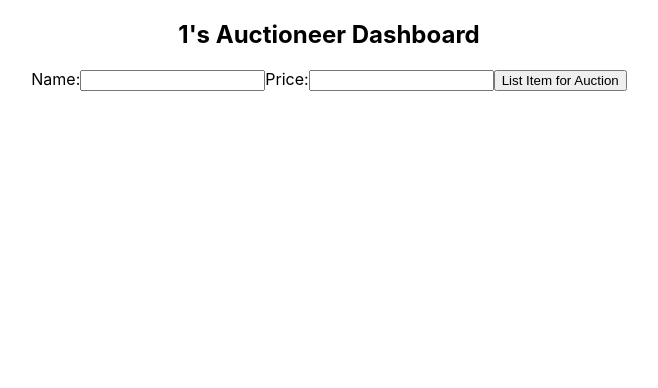
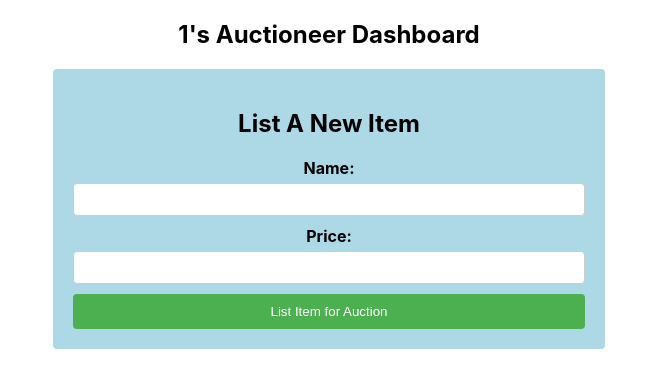
Before and after one commit to hopebradley/bidwrangler-challenge-hope-b, a React (Create React App) app in the folder client/: page /auctioneer/1 in a window 1280 px wide. Shown: the top 388 px of the page, without its empty margins (311-969 px from the left). Built offline with nearby package versions, Linux system fonts and the light colour scheme; no server answers.

Commit message:
add styling to dashboards

```diff
--- a/client/src/App.js
+++ b/client/src/App.js
@@ -1,15 +1,32 @@
 import './App.css';
+import { useState, useEffect } from 'react';
+import axios from 'axios';
 import { AuctioneerDashboard } from './components/AuctioneerDashboard';
 import { BidderDashboard } from './components/BidderDashboard';
 import { BrowserRouter, Route, Routes } from 'react-router-dom';
 
 function App() {
+  const [items, setItems] = useState([])
+
+  useEffect(() => {
+    const fetchData = async () => {
+      try {
+        const response = await axios.get('http://localhost:5000/items');
+        setItems(response.data);
+      } catch (error) {
+        console.log(error);
+      }
+    };
+
+    fetchData();
+  }, [items]);
+
   return (
     <div className="App">
       <BrowserRouter>
         <Routes>
-          <Route path="/auctioneer/:name" element={<AuctioneerDashboard />} />
-          <Route path="/bidder/:name" element={<BidderDashboard />} />
+          <Route path="/auctioneer/:name" element={<AuctioneerDashboard items={items.toReversed()}/>} />
+          <Route path="/bidder/:name" element={<BidderDashboard items={items.toReversed()} />} />
         </Routes>
       </BrowserRouter>
     </div>
--- a/client/src/components/AuctioneerDashboard.jsx
+++ b/client/src/components/AuctioneerDashboard.jsx
@@ -1,8 +1,10 @@
 import { useParams } from 'react-router-dom';
+import './AuctioneerDashboard.scss';
 import React, { useState } from 'react';
 import api from '../axios/axiosConfig';
+import { ListedItems } from './ListedItems';
 
-export const AuctioneerDashboard = () => {
+export const AuctioneerDashboard = ({items}) => {
   const [name, setName] = useState('');
   const [price, setPrice] = useState('');
 
@@ -33,10 +35,12 @@ export const AuctioneerDashboard = () => {
   };
 
   return (
-    <div>
+    <>
       <h2>{displayName}'s Auctioneer Dashboard</h2>
+      <div className="form-container">
         <form onSubmit={handleSubmit}>
-        <label htmlFor="name">Name:</label>
+          <h2>List A New Item</h2>
+          <label>Name:</label>
           <input
             type="text"
             id="name"
@@ -45,7 +49,7 @@ export const AuctioneerDashboard = () => {
             required
           />
 
-        <label htmlFor="price">Price:</label>
+          <label>Price:</label>
           <input
             type="number"
             id="price"
@@ -54,8 +58,9 @@ export const AuctioneerDashboard = () => {
             required
           />
           <button type="submit">List Item for Auction</button>
-
         </form>
       </div>
+      <ListedItems items={items}/>
+    </>
   );
 };
--- /dev/null
+++ b/client/src/components/AuctioneerDashboard.scss
@@ -0,0 +1,38 @@
+.form-container {
+  max-width: 40%;
+  margin: 0 auto;
+  padding: 20px;
+  background-color: lightblue;
+  border-radius: 4px;
+
+  h2 {
+    text-align: center;
+    margin-bottom: 20px;
+  }
+
+  form {
+    display: flex;
+    flex-direction: column;
+
+    label {
+      font-weight: bold;
+      margin-bottom: 5px;
+    }
+
+    input {
+      padding: 8px;
+      margin-bottom: 10px;
+      border: 1px solid #ccc;
+      border-radius: 4px;
+    }
+
+    button {
+      padding: 10px 20px;
+      background-color: #4caf50;
+      color: white;
+      border: none;
+      border-radius: 4px;
+      cursor: pointer;
+    }
+  }
+}
--- a/client/src/components/BidderDashboard.jsx
+++ b/client/src/components/BidderDashboard.jsx
@@ -1,13 +1,18 @@
 import React from 'react';
 import { useParams } from 'react-router-dom';
+import { ListedItems } from './ListedItems';
 
-export const BidderDashboard = () => {
+export const BidderDashboard = ({items}) => {
   const params = useParams();
+
+  const displayName = params.name ? params.name.charAt(0).toUpperCase()
+  + params.name.slice(1) : 'Sample Auctioneer'
 
 
   return (
     <div>
-      <h2>{params.name}'s Bidder Dashboard</h2>
+      <h2>{displayName}'s Bidder Dashboard</h2>
+      <ListedItems items={items} />
     </div>
   );
 };
--- a/client/src/components/ListedItems.jsx
+++ b/client/src/components/ListedItems.jsx
@@ -1,10 +1,11 @@
-import React from 'react';
-import '../scss/ListedItems.scss'
+import './ListedItems.scss';
 
+export const ListedItems = ({items}) => {
 
-const ListedItems = ({ items }) => {
+  console.log(items);
+
   return (
-    <div>
+    <div className='container'>
       {items.map((item, index) => (
         <div key={index} className="card">
           <h3>{item.name}</h3>
@@ -15,5 +16,3 @@ const ListedItems = ({ items }) => {
     </div>
   );
 };
-
-export default ListedItems;
--- /dev/null
+++ b/client/src/components/ListedItems.scss
@@ -0,0 +1,23 @@
+.container {
+
+  max-width: 70%;
+  margin: 50px auto;
+  display: grid;
+  grid-template-columns: repeat(3, 1fr);
+  grid-gap: 20px;
+
+  .card {
+    border: 1px solid #ccc;
+    background: lighhtblue;
+    border-radius: 4px;
+    padding: 10px;
+
+    h3 {
+      margin-top: 0;
+    }
+
+    p {
+      margin-bottom: 5px;
+    }
+  }
+}
```
Also changed, not shown: client/src/scss/ListedItems.scss (deleted, +0 -20 lines), 2 other files (tests, documents, lock files or other folders). Lines whose indentation alone changed are shown as unchanged.
